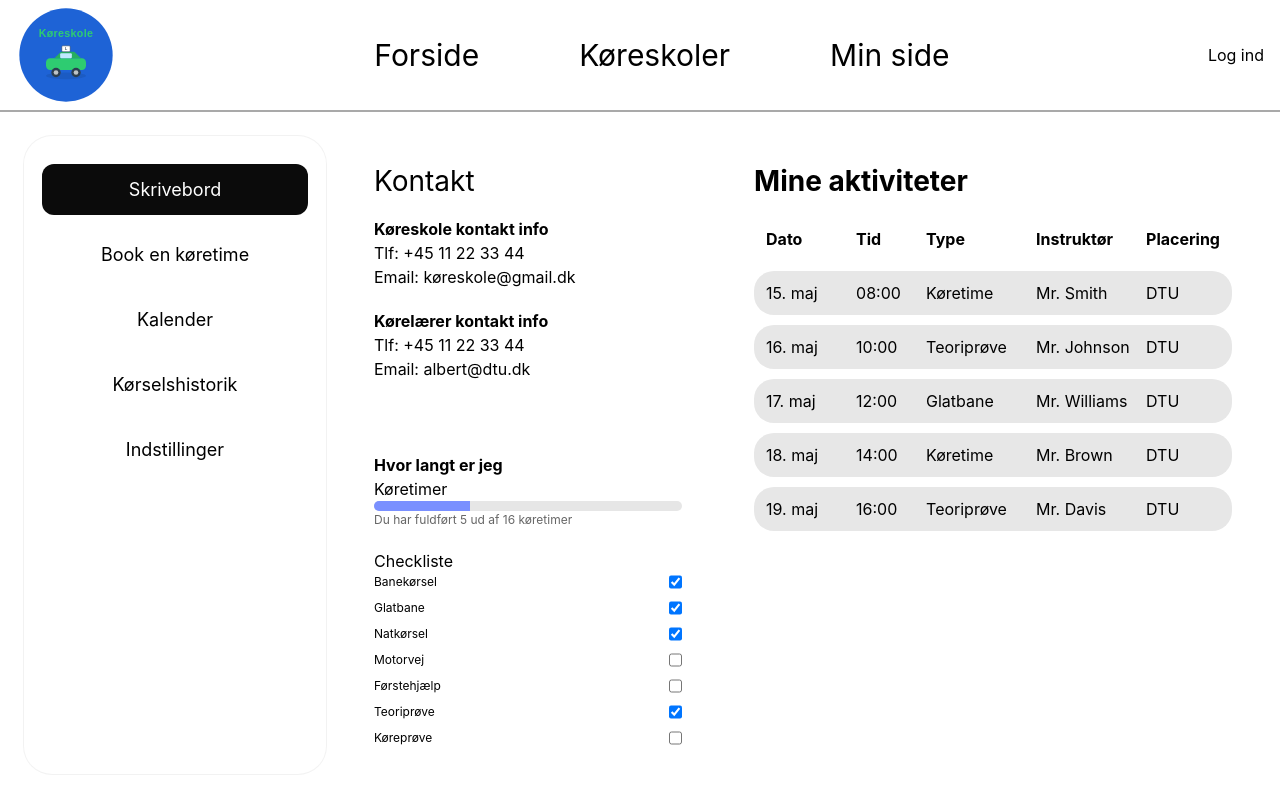
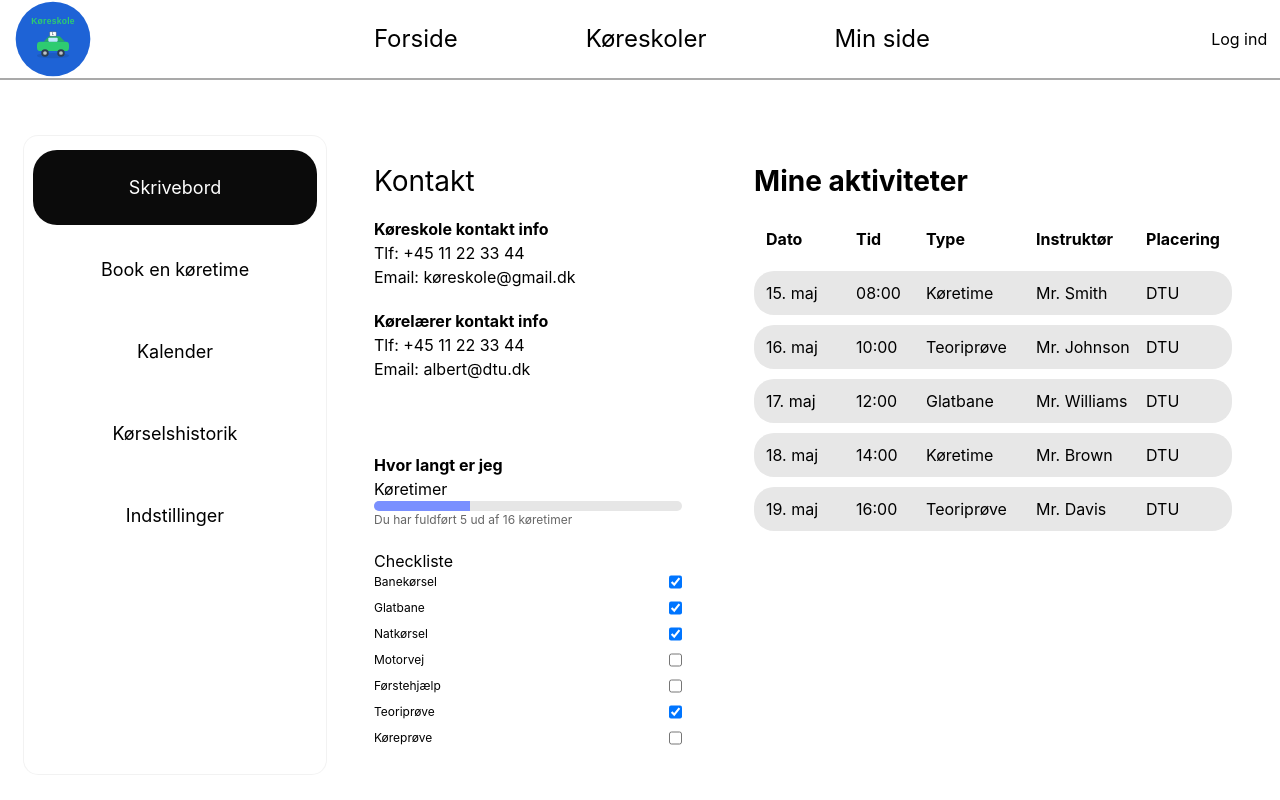
Before and after one commit to RATCM/DrivingSchoolWebsite, a React (Create React App) app: page /min_side in a window 1280 px wide. Built offline with nearby package versions, Linux system fonts and the light colour scheme.

Commit message:
Some login functinalties with api usage

```diff
--- a/src/components/MinSide/NavigationBox.css
+++ b/src/components/MinSide/NavigationBox.css
@@ -1,14 +1,14 @@
 .navigationCard {
     background: #fff;
-    border-radius: 28px;
-    padding: 28px 18px;
+    border-radius: 1.75vh;
+    padding: 1.75vh 1.125vh;
     box-shadow: 0 0 0 1px rgba(0,0,0,0.05);
     height: calc(100vh - 162px);  /*  Height used to ensure card is not reason that page is scrollable  */
 }
 
 .navigationTitle {
-    margin: 0 0 18px 0;
-    font-size: 42px;
+    margin: 0 0 1.125vh 0;
+    font-size: 2.625vh;
     font-weight: 500;
     letter-spacing: 0.2px;
 }
@@ -16,15 +16,15 @@
 .navigationNav {
     display: flex;
     flex-direction: column;
-    gap: 14px;
+    gap: 0.875vh;
 }
 
 .navigationBtn {
     border: none;
     background: transparent;
-    padding: 12px 14px;
-    border-radius: 12px;
-    font-size: 18px;
+    padding: calc(4*0.75vh) calc(4*0.875vh);
+    border-radius: calc(4*0.75vh);
+    font-size: calc(2*1.125vh);
     cursor: pointer;
     text-align: center;
 }
--- a/src/components/Topbar/Topbar.css
+++ b/src/components/Topbar/Topbar.css
@@ -3,20 +3,20 @@
     top: 0;
     left: 0;
     right: 0;
-    height: 112px;              /* set an explicit bar height */
+    height: 10vh;              /* set an explicit bar height */
     z-index: 1000;
 
     display: flex;
     align-items: center;
     justify-content: space-between;
     background-color: White;
-    padding: 0 16px;           /* no vertical padding -> stable height */
+    padding: 0 1vw;           /* no vertical padding -> stable height */
     border-bottom: 2px solid darkgray;
 }
 
 /* Ensure the topbar logo stays small */
 .topbar-logo {
-    height: 100px;
+    height: 10vh;
     width: auto;
     object-fit: contain;
 }
@@ -24,7 +24,7 @@
 .topbar-left {
     display: flex;
     align-items: center;
-    font-size: 30px;
+    font-size: 10vh;
 }
 .topbar-right {
     display: flex;
@@ -33,10 +33,10 @@
 .topbar-center {
     display: flex;
     align-items: center;
-    gap: 100px;
-    font-size: 30px;
+    gap: 10vw;
+    font-size: 3vh;
 }
 
 .topbar-buttons button {
-    margin-left: 10px;
+    margin-left: 3vh;
 }
--- a/src/model/StudentModel.ts
+++ b/src/model/StudentModel.ts
@@ -4,6 +4,7 @@ import UserModel from "./UserModel";
 class StudentModel extends UserModel {
 
     constructor(
+        id: number,
         name: string,
         email: string,
         passwordHash: string,
--- a/src/pages/Login.tsx
+++ b/src/pages/Login.tsx
@@ -1,44 +1,51 @@
-import React from "react";
+import React, { useState } from "react";
 import "./Login.css";
 import { useNavigate, useSearchParams } from "react-router-dom";
 
+
 function Login() {
     //const axios = require('axios/sist/browser/axios.cjs');
+    const [email, setEmail] = useState("");
+    const [password, setPassword] = useState("");
+    const [role, setRole] = useState("");
     const navigate = useNavigate();
     const [searchParams] = useSearchParams();
     const inviteToken = searchParams.get("invite_token");
 
-    const request = new Request("http://localhost:5259/DrivingSchool", {
+    /*Add call to Login method on backend to log in*/
+    const handleLogin = async () => {
+
+    try {
+        //const uri = "http://localhost:5259/admin/login";
+        const uri = "http://localhost:5259/" + role + "/login";
+
+        const response = await fetch(uri, {
             method: "POST",
             headers: {
                 "Content-Type": "application/json"
             },
             body: JSON.stringify({
-            Name: "Test School",
-            Address: "Test Address",
-            PhoneNumber: "12345678",
-            WebAddress: "https://test.com"
+                email: email,
+                password: password
             })
+        });
 
-    });
-    /*Add call to Login method on backend to log in*/
-    const handleLogin = async () => {
-        try {
-
-            const response = await fetch(request);
 
         if (!response.ok) {
-                throw new Error("Failed to create driving school");
+            throw new Error("Login failed");
         }
 
         const data = await response.json();
-            console.log("Created:", data);
 
-            // Navigate after success
+        // store JWT or session
+        localStorage.setItem("access_token", data.accessToken);
+        localStorage.setItem("refresh_token", data.refreshToken);
+        document.cookie = `role=${role}; path=/; max-age=86400`;
+
         navigate("/min_side");
     } catch (error) {
         console.error(error);
-            navigate("/koreskoler"); // Navigate even on error for testing purposes
+        navigate("/koreskoler");
         }
     };
     return (
@@ -57,14 +64,26 @@ function Login() {
                     type="email"
                     placeholder="Email"
                     className="login-input"
+                    value={email}
+                    onChange={(e) => setEmail(e.target.value)}
                 />
 
                 <input
                     type="password"
                     placeholder="Password"
                     className="login-input"
+                    value={password}
+                    onChange={(e) => setPassword(e.target.value)}
                 />
-
+                <select
+                    className="login-input"
+                    value={role}
+                    onChange={(e) => setRole(e.target.value)}
+                >
+                    <option value="student">Student</option>
+                    <option value="instructor">Instructor</option>
+                    <option value="admin">Admin</option>
+                </select>
                 <button className="login-button" onClick={handleLogin}>
                     Log ind
                 </button>
```
Lines whose indentation alone changed are shown as unchanged.
